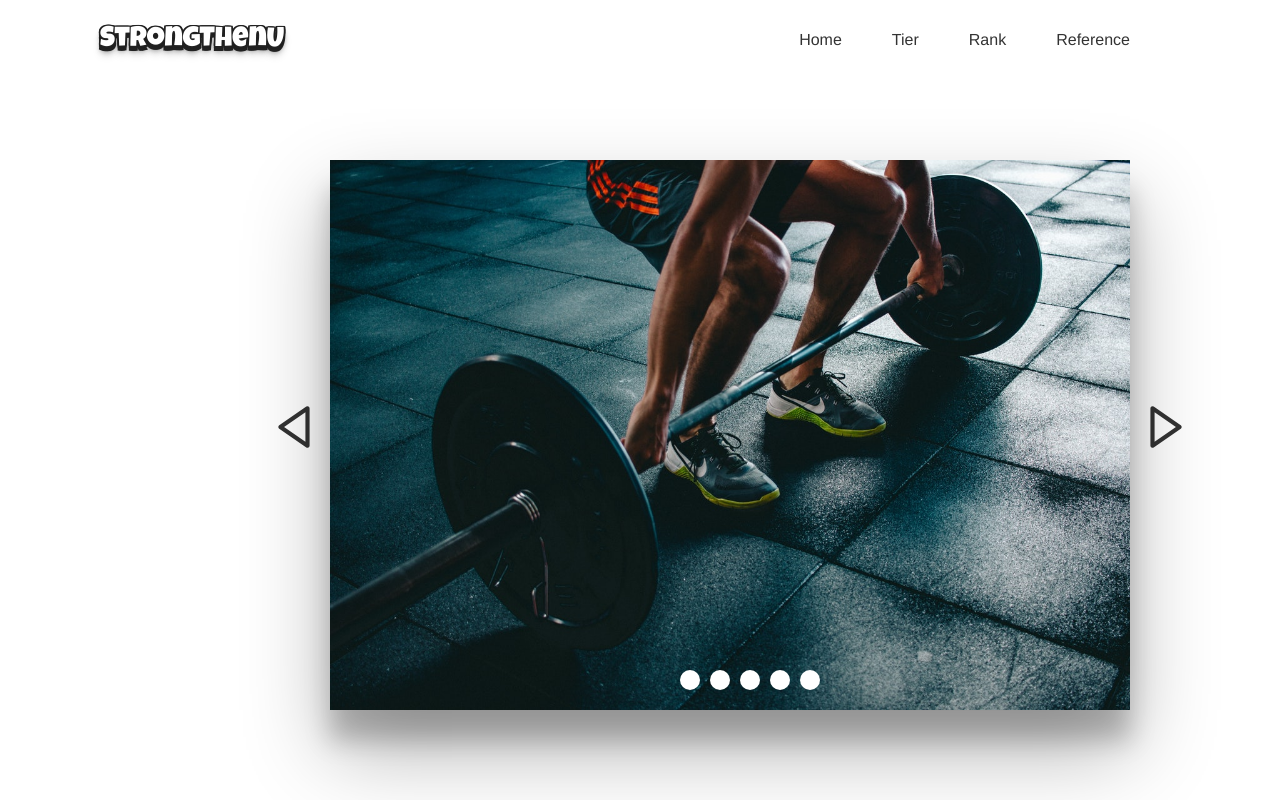
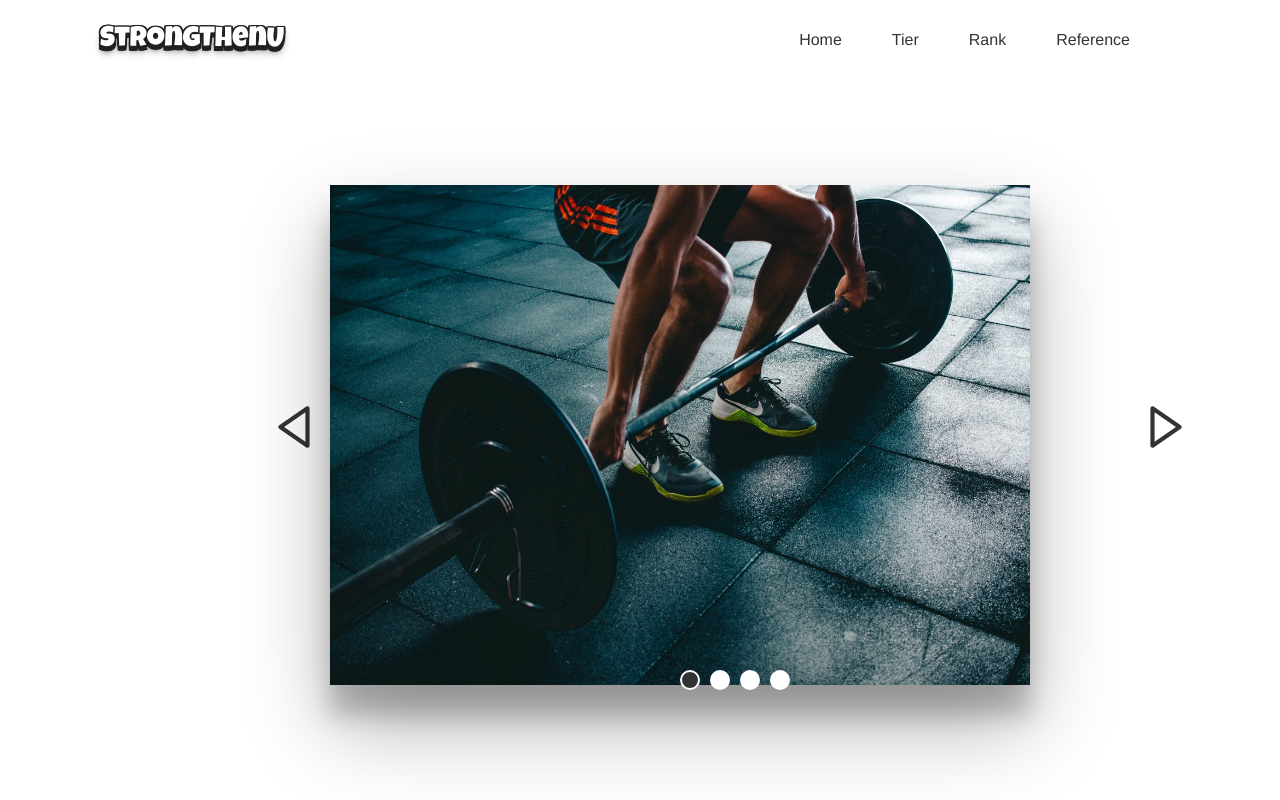
Before and after one commit to dwhddnjs/StrongthanU-project, a React (Create React App) app: page / in a window 1280 px wide. Built offline with nearby package versions, Linux system fonts and the light colour scheme.

Commit message:
✨ dotActive 기능을 추가합니다

```diff
--- a/src/pages/Home/components/HomeCarousel.tsx
+++ b/src/pages/Home/components/HomeCarousel.tsx
@@ -53,14 +53,16 @@ const HomeCarousel = () => {
         {imgData.map(
           (img) =>
             current === img.id && (
-              <CarouselItem key={img.id}>
-                <img src={img.image} alt="" width={800} height={550} />
-                <DotWrapper>
-                  {[0, 1, 2, 3, 4].map((el) => (
-                    <Dot key={el}></Dot>
-                  ))}
-                </DotWrapper>
-              </CarouselItem>
+              <>
+                <CarouselItem key={img.id}>
+                  <img src={img.image} alt="" width={700} height={500} />
+                  <DotWrapper>
+                    {[1, 2, 3, 4].map((el) => (
+                      <>{current === el ? <DotActive></DotActive> : <Dot></Dot>}</>
+                    ))}
+                  </DotWrapper>
+                </CarouselItem>
+              </>
             ),
         )}
         <CarouselButton onClick={handleNextButton}>
@@ -114,6 +116,7 @@ const DotWrapper = styled.div`
   bottom: 20px;
   left: 350px;
   /* border: 1px solid; */
+  z-index: 10000;
 `;
 
 const Dot = styled.div`
@@ -127,3 +130,17 @@ const Dot = styled.div`
     margin-right: 0;
   }
 `;
+
+const DotActive = styled.div`
+  background-color: #333333;
+  border-radius: 50%;
+  width: 20px;
+  height: 20px;
+  z-index: 10000;
+  border: 2px solid #ffffff;
+  margin-right: 10px;
+
+  &:last-child {
+    margin-right: 0;
+  }
+`;
```
